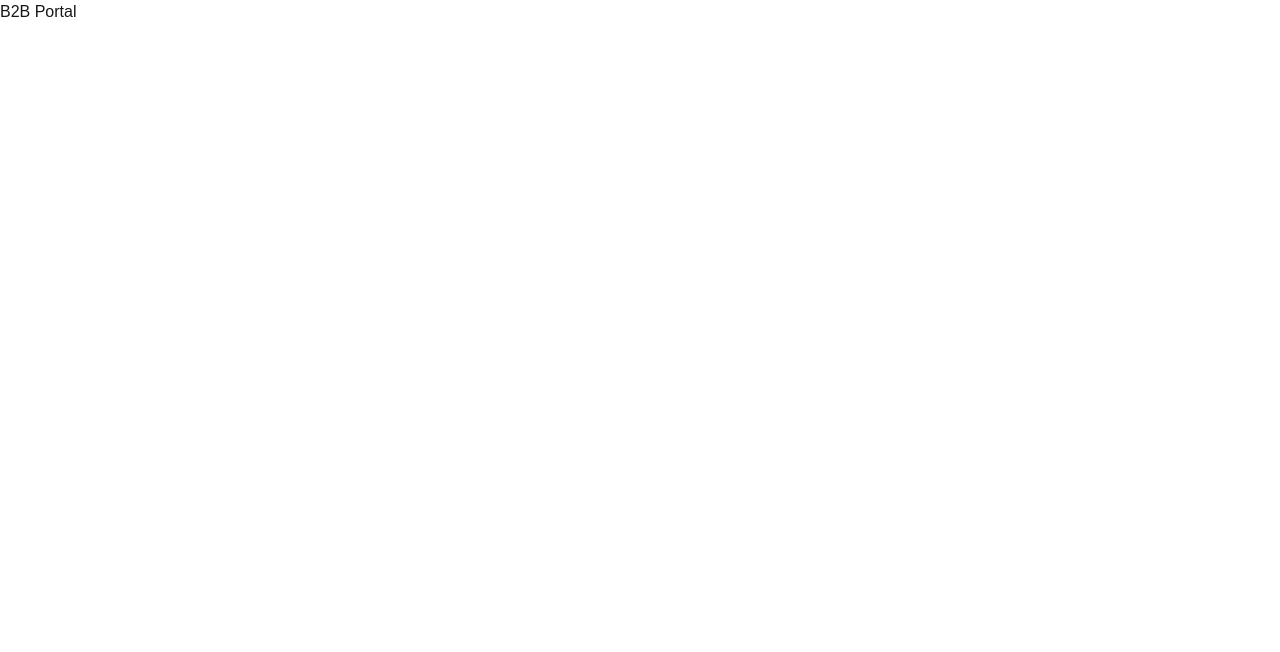
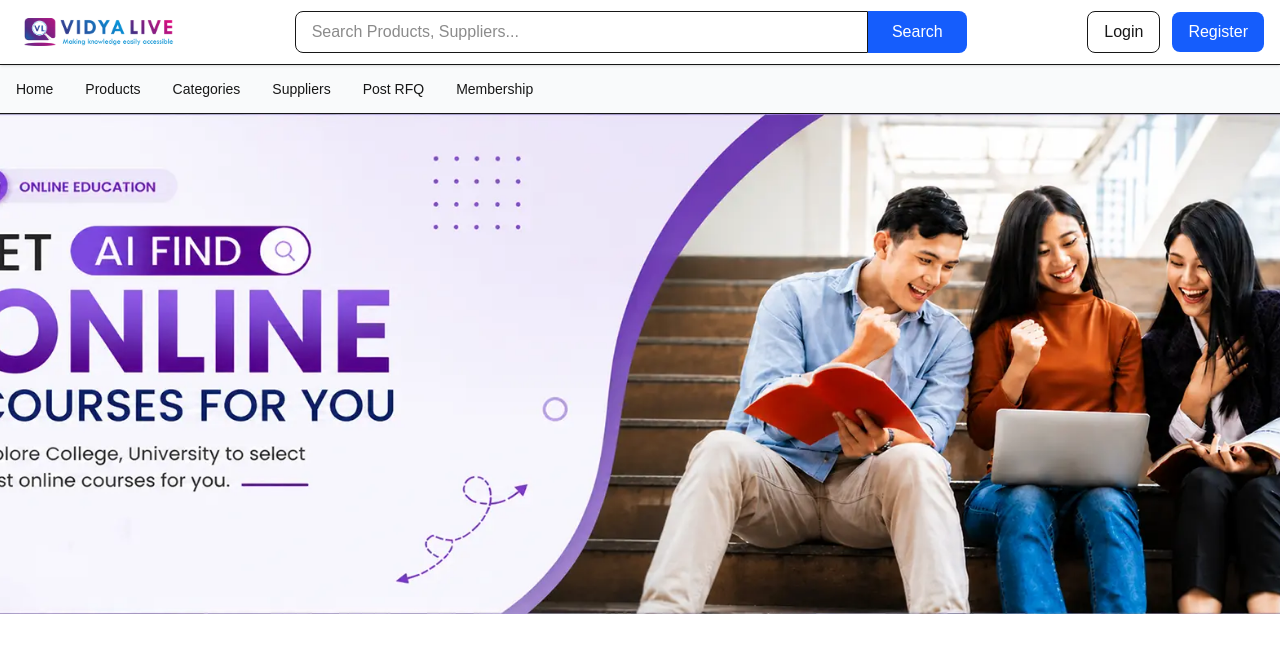
Before and after one commit to kanchanj123/b2b-portal, a Next.js app: page / in a window 1280 px wide. Shown: the top 652 px of the page. Built offline with nearby package versions, Linux system fonts and the light colour scheme.

Commit message:
logo and banner image added

```diff
--- a/app/page.tsx
+++ b/app/page.tsx
@@ -1,7 +1,13 @@
+import Header from "@/components/layout/header";
+import Navbar from "@/components/layout/Navbar";
+import Hero from "@/components/home/Hero";
+
 export default function Home() {
   return (
-    <main>
-      <h1>B2B Portal</h1>
-    </main>
+    <>
+      <Header />
+      <Navbar />
+      <Hero />
+    </>
   );
 }
--- /dev/null
+++ b/components/home/Hero.tsx
@@ -0,0 +1,24 @@
+import Image from "next/image";
+export default function Hero() {
+  return (
+    <section className="relative h-[500px]">
+
+      <Image
+        src="/images/hero-banner.webp"
+        alt="Hero Banner"
+        fill
+        priority
+        className="object-cover"
+      />
+
+      {/* <div className="absolute inset-0 bg-black/50"></div>
+
+      <div className="relative z-10 flex h-full items-center justify-center">
+        <h1 className="text-5xl font-bold text-white">
+          India's B2B Marketplace
+        </h1>
+      </div> */}
+
+    </section>
+  );
+}
--- a/components/layout/header.tsx
+++ b/components/layout/header.tsx
@@ -1,3 +1,5 @@
+import Image from "next/image";
+
 export default function Header() {
   return (
     <header className="sticky top-0 z-50 bg-white shadow-sm border-b">
@@ -6,10 +8,16 @@ export default function Header() {
         <div className="flex items-center justify-between h-16">
 
           {/* Logo */}
-          <div>
-            <h1 className="text-2xl font-bold text-blue-600">
-              B2B Portal
-            </h1>
+          <div className="flex items-center">
+
+              <Image
+                src="/images/vidyalive_logo.webp"
+                alt="B2B Portal Logo"
+                width={150}
+                height={150}
+                className="inline-block ml-2"
+              />
+
           </div>
 
           {/* Search */}
```
Also changed, not shown: public/images/hero-banner.webp (added), public/images/vidyalive_logo.webp (added).
